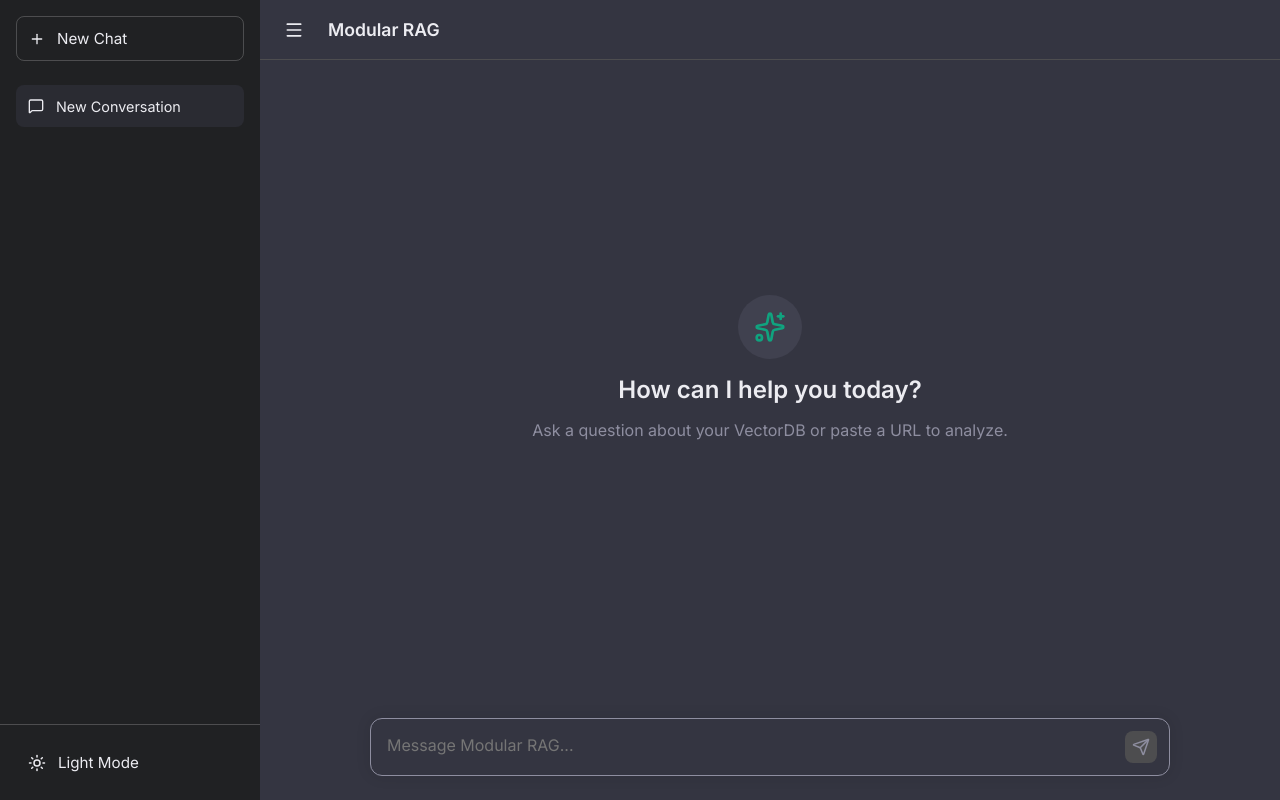
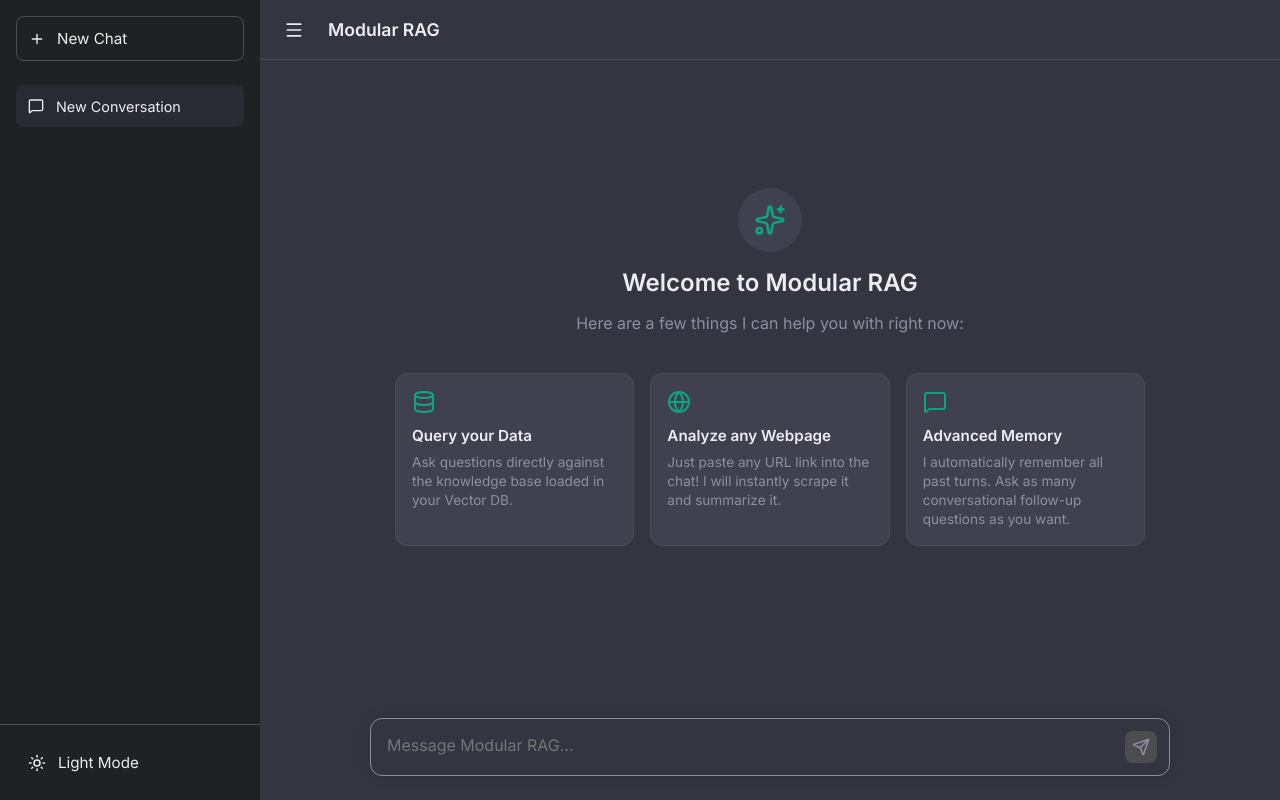
Before and after one commit to thenewapple2004-netizen/modular-rag, a React (Vite) app in the folder frontend/: page / in a window 1280 px wide. Built offline with nearby package versions, Linux system fonts and the light colour scheme.

Commit message:
Feat: Built interactive User Guide capability matrix on the frontend empty screen

```diff
--- a/frontend/src/App.jsx
+++ b/frontend/src/App.jsx
@@ -1,6 +1,6 @@
 import { useState, useRef, useEffect } from 'react';
 import ReactMarkdown from 'react-markdown';
-import { Send, Bot, User, Link as LinkIcon, Menu, Plus, MessageSquare, Sun, Moon, Sparkles, Trash2 } from 'lucide-react';
+import { Send, Bot, User, Link as LinkIcon, Menu, Plus, MessageSquare, Sun, Moon, Sparkles, Trash2, FileText, Database, Globe } from 'lucide-react';
 import './index.css';
 
 function App() {
@@ -182,8 +182,28 @@ function App() {
               <div className="empty-state-icon">
                 <Sparkles size={32} color="var(--accent)" />
               </div>
-              <h2>How can I help you today?</h2>
-              <p>Ask a question about your VectorDB or paste a URL to analyze.</p>
+              <h2>Welcome to Modular RAG</h2>
+              <p>Here are a few things I can help you with right now:</p>
+
+              <div className="empty-state-guide">
+                <div className="guide-card" onClick={() => setInput("What is reinforcement learning?")}>
+                  <Database className="guide-icon" size={24} />
+                  <div className="guide-title">Query your Data</div>
+                  <div className="guide-desc">Ask questions directly against the knowledge base loaded in your Vector DB.</div>
+                </div>
+
+                <div className="guide-card" onClick={() => setInput("https://en.wikipedia.org/wiki/Artificial_intelligence")}>
+                  <Globe className="guide-icon" size={24} />
+                  <div className="guide-title">Analyze any Webpage</div>
+                  <div className="guide-desc">Just paste any URL link into the chat! I will instantly scrape it and summarize it.</div>
+                </div>
+
+                <div className="guide-card" onClick={() => setInput("Can you summarize the second point you made?")}>
+                  <MessageSquare className="guide-icon" size={24} />
+                  <div className="guide-title">Advanced Memory</div>
+                  <div className="guide-desc">I automatically remember all past turns. Ask as many conversational follow-up questions as you want.</div>
+                </div>
+              </div>
             </div>
           ) : (
             messages.map((msg, idx) => (
--- a/frontend/src/index.css
+++ b/frontend/src/index.css
@@ -462,3 +462,50 @@ body {
   color: var(--text-main);
   font-weight: 600;
 }
+
+.empty-state-guide {
+  width: 100%;
+  max-width: 750px;
+  display: grid;
+  grid-template-columns: repeat(auto-fit, minmax(220px, 1fr));
+  gap: 16px;
+  margin-top: 24px;
+}
+
+.guide-card {
+  background-color: var(--bg-secondary);
+  border: 1px solid var(--border);
+  border-radius: var(--radius-lg);
+  padding: 16px;
+  display: flex;
+  flex-direction: column;
+  gap: 8px;
+  cursor: pointer;
+  transition: all 0.2s ease;
+  position: relative;
+  overflow: hidden;
+}
+
+.guide-card:hover {
+  border-color: var(--accent);
+  background-color: var(--bg-sidebar-hover);
+  transform: translateY(-2px);
+  box-shadow: 0 4px 12px rgba(0, 0, 0, 0.05);
+}
+
+.guide-icon {
+  color: var(--accent);
+  margin-bottom: 4px;
+}
+
+.guide-title {
+  color: var(--text-main);
+  font-weight: 600;
+  font-size: 0.95rem;
+}
+
+.guide-desc {
+  color: var(--text-muted);
+  font-size: 0.85rem;
+  line-height: 1.4;
+}
```
